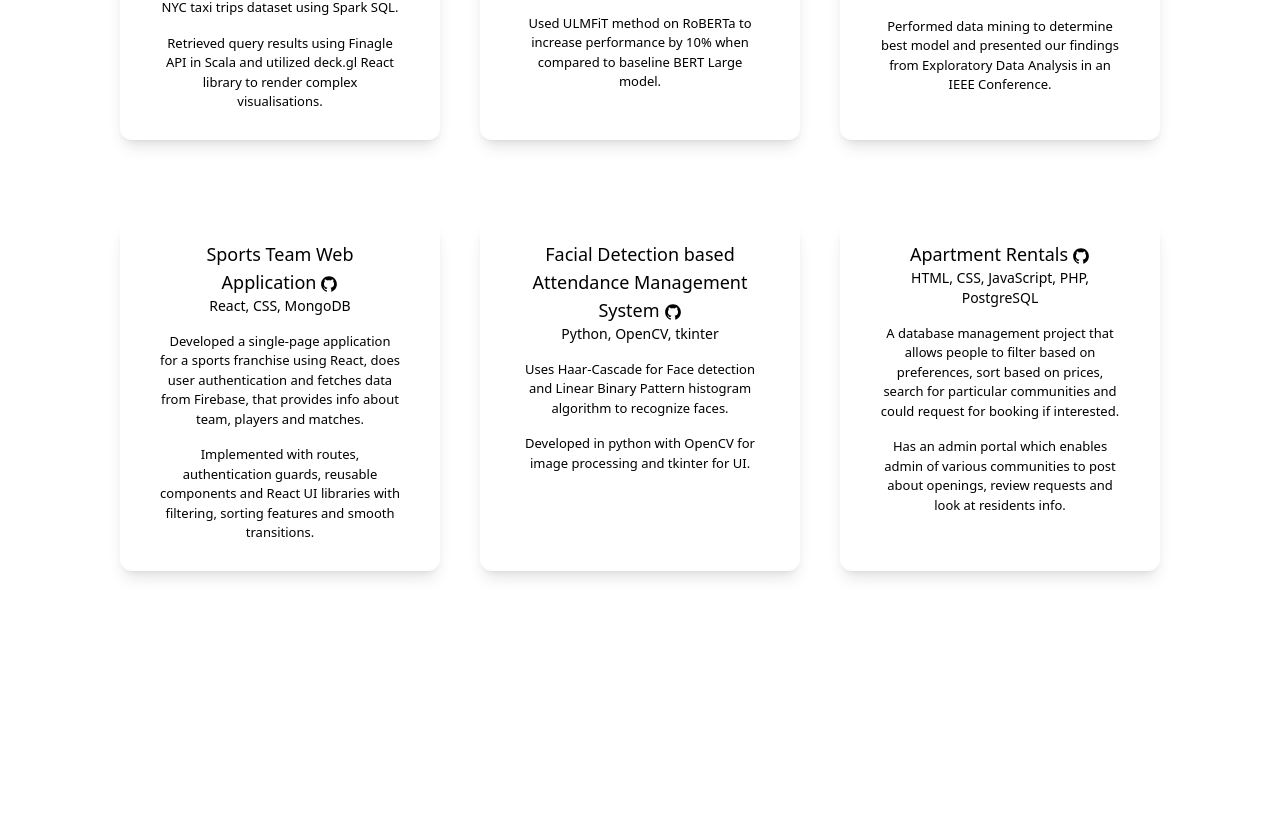
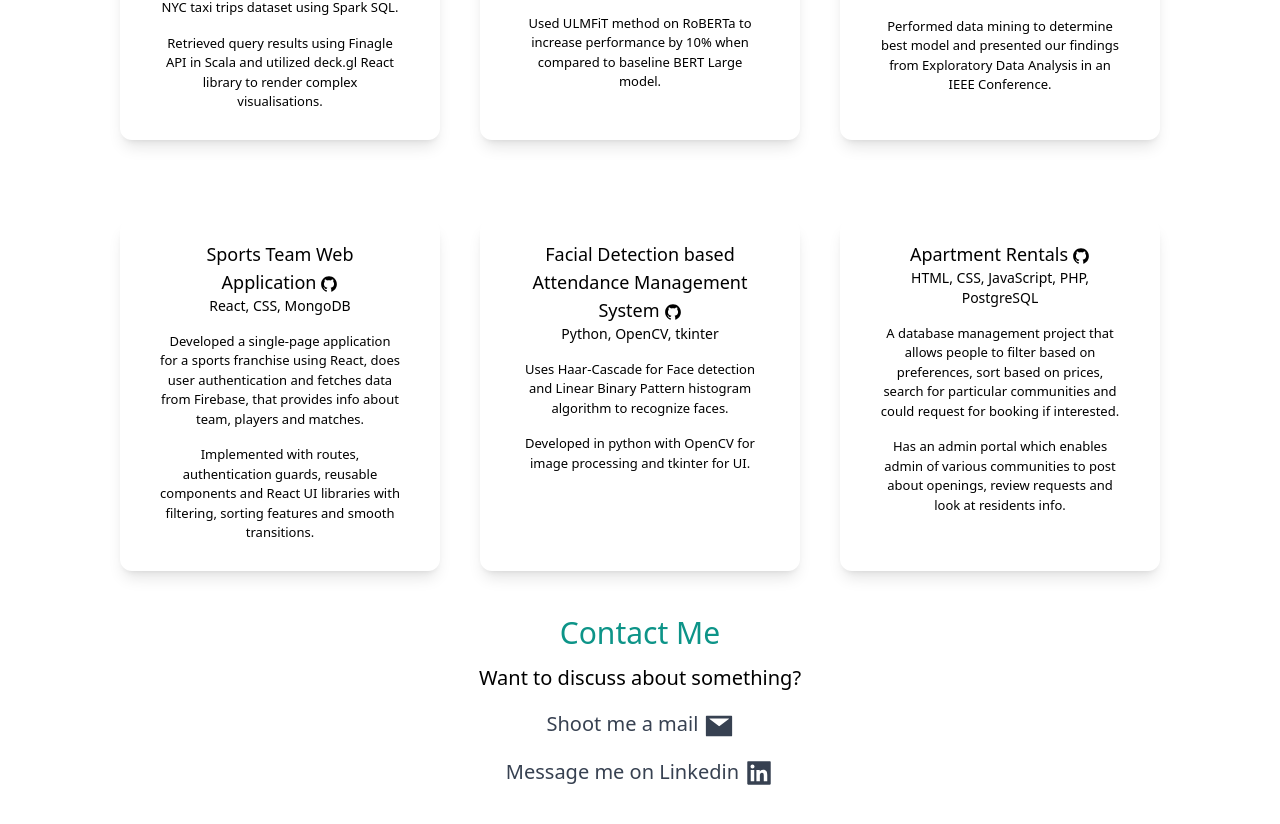
Before and after one commit to mohith-j/mohith-j.github.io, a React (Create React App) app: page / in a window 1280 px wide. Shown: the part 2872-3696 px from the top of the page. Before the commit the page ends 3483 px from the top, so only its background shows below. Built offline with nearby package versions, Linux system fonts and the light colour scheme.

Commit message:
added contact me

```diff
--- a/src/App.js
+++ b/src/App.js
@@ -5,7 +5,8 @@ import SocialMedia from "./components/socialmedia.js"
 import Skills from "./components/skills.js";
 import Experience from "./components/experience.js";
 import Research from "./components/research.js";
-import Projects from "./components/projects.js"
+import Projects from "./components/projects.js";
+import Contactme from "./components/contactme.js"
 
 function App() {
   return (
@@ -18,6 +19,7 @@ function App() {
       <Experience/>
       <Research/>
       <Projects/>
+      <Contactme/>
     </section>
   );
 }
--- /dev/null
+++ b/src/components/contactme.js
@@ -0,0 +1,28 @@
+import React from "react";
+import { AiFillMail, AiFillLinkedin } from "react-icons/ai";
+
+function contactme() {
+  return (
+    <div className="mb-10">
+      <h3 className="text-3xl text-teal-600 text-center py-1  dark:text-white ">
+        Contact Me
+      </h3>
+      <p className="py-2 text-center text-[20px]">
+        Want to discuss about something?
+      </p>
+      <p className="py-2 text-center text-gray-700 text-[20px]">
+        <a href="mailto:mjothika@asu.edu" target="_blank">
+          Shoot me a mail <AiFillMail className="inline-block  text-3xl" />
+        </a>
+      </p>
+      <p className="py-2 text-center text-gray-700 text-[20px]">
+        <a href="https://www.linkedin.com/in/mohithj/" target="_blank">
+          Message me on Linkedin{" "}
+          <AiFillLinkedin className="inline-block text-3xl" />
+        </a>
+      </p>
+    </div>
+  );
+}
+
+export default contactme;
--- a/src/components/experience.js
+++ b/src/components/experience.js
@@ -1,10 +1,6 @@
 import React from "react";
 import Wipro from "../resources/wipro.png";
-// import Osisoftpi from "../resources/osisoft.png";
-// import Tableau from "../resources/skills/tableau.png"
-import Nlcindia from "../resources/nlcindia.png"
-// import {DiJqueryLogo, DiPhp} from "react-icons/di";
-// import {SiMysql} from "react-icons/si";
+import Nlcindia from "../resources/nlcindia.png";
 
 function experience() {
   return (
```
